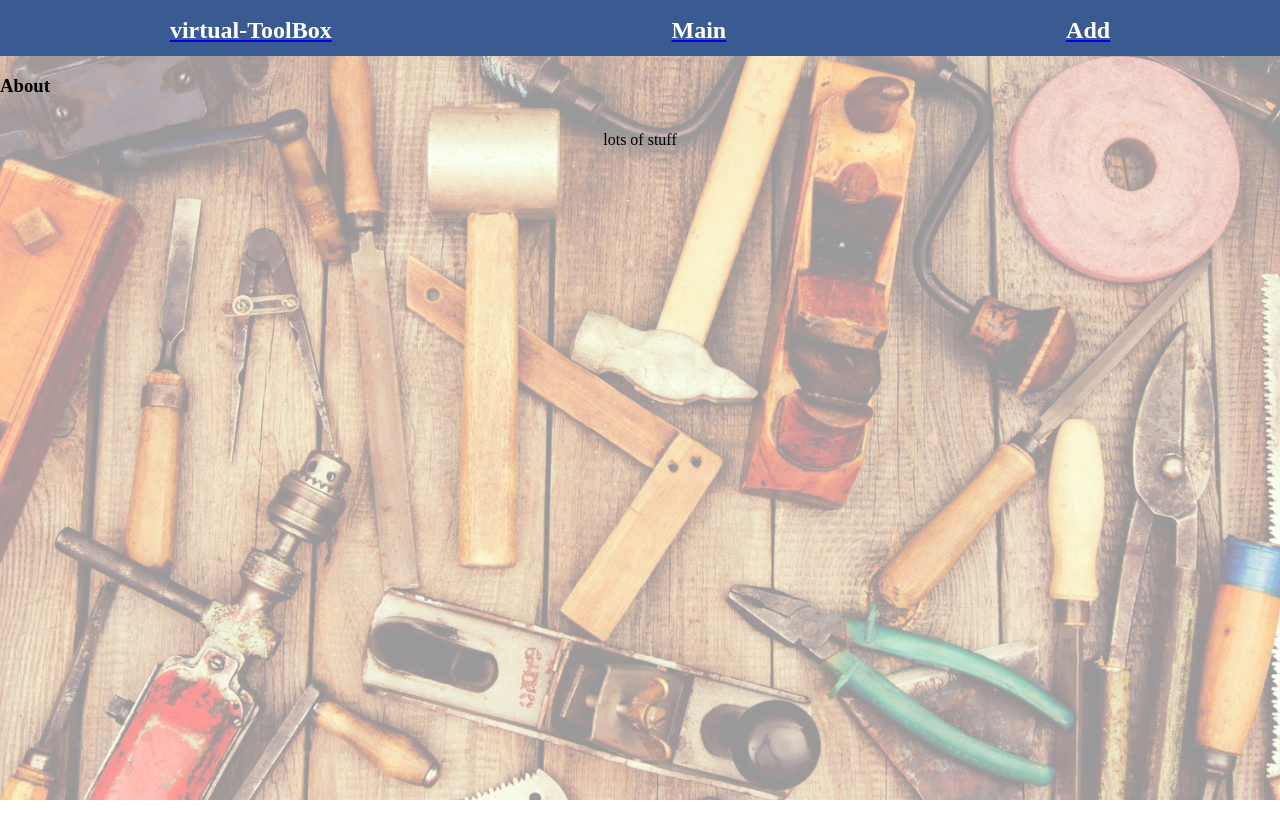
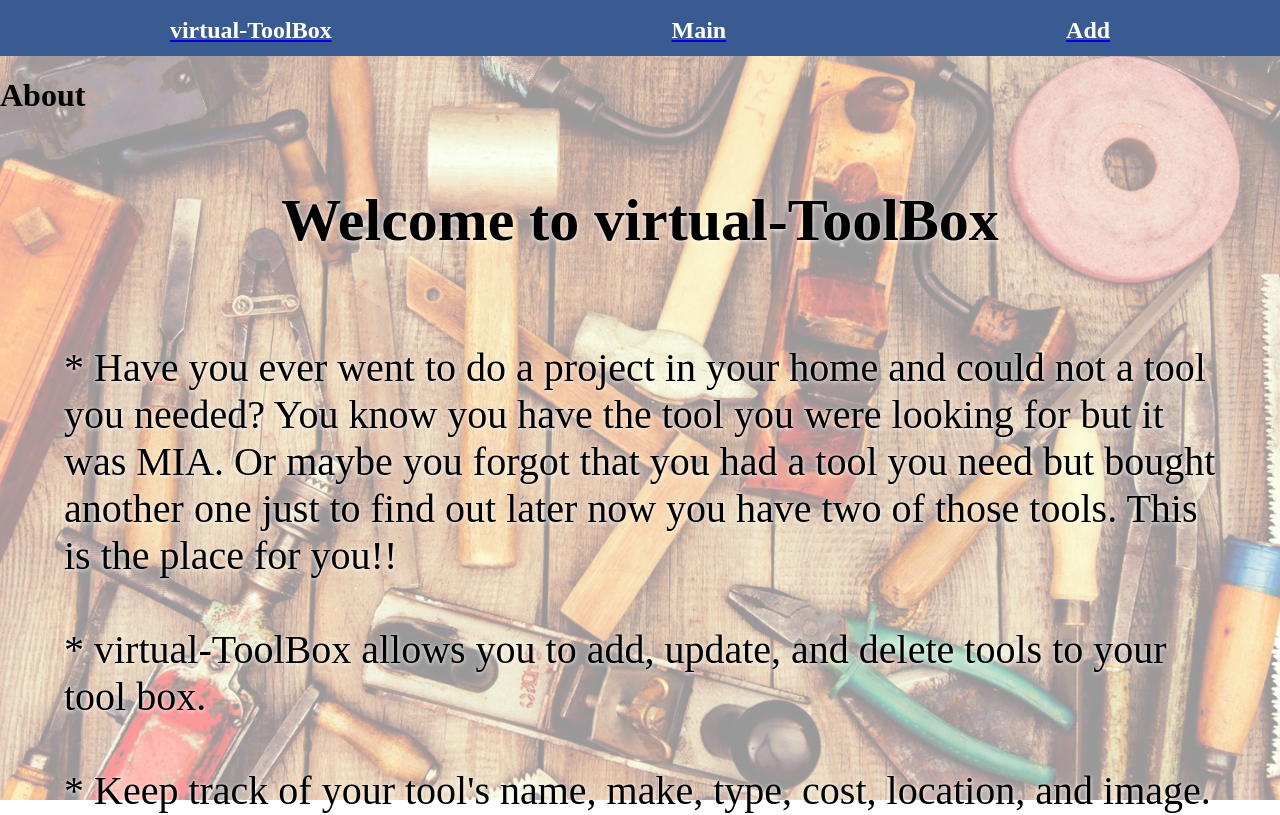
Before and after one commit to shanedubish/virtual-ToolBox, a React (Create React App) app in the folder frontend/: page / in a window 1280 px wide. Shown: the top 815 px of the page. Built offline with nearby package versions, Linux system fonts and the light colour scheme.

Commit message:
added about page and some css

```diff
--- a/frontend/src/components/About.js
+++ b/frontend/src/components/About.js
@@ -4,9 +4,28 @@ class About extends React.Component {
   render() {
     return (
       <div className="about">
-        <h3>About</h3>
+        <h1>About</h1>
         <main>
-          <p>lots of stuff</p>
+          <h2>Welcome to virtual-ToolBox</h2>
+          <p>
+            * Have you ever went to do a project in your home and could not a
+            tool you needed? You know you have the tool you were looking for but
+            it was MIA. Or maybe you forgot that you had a tool you need but
+            bought another one just to find out later now you have two of those
+            tools. This is the place for you!!
+            <br />
+            <br />
+            * virtual-ToolBox allows you to add, update, and delete tools to
+            your tool box.
+            <br />
+            <br />
+            * Keep track of your tool's name, make, type, cost, location, and
+            image.
+            <br />
+            <br />* Also a helpful feature makes it possible with just a click
+            of the mouse to buy another tool on Amozon or Ebay if you tool is
+            lost or broken.
+          </p>
         </main>
       </div>
     );
--- a/frontend/src/components/Main.js
+++ b/frontend/src/components/Main.js
@@ -94,7 +94,7 @@ class Main extends React.Component {
   render() {
     return (
       <div className="main">
-        <h3>Main Page</h3>
+        <h1>Main Page</h1>
 
         <main>
           {this.props.tools.map((tool, i) => {
--- a/frontend/src/index.css
+++ b/frontend/src/index.css
@@ -87,3 +87,7 @@ form {
     padding-top: 20px;
   }
 }
+.about main {
+  font-size: 2.5em;
+  text-shadow: 0px 1px 4px #ffffff;
+}
```
Also changed, not shown: 12 other files (tests, documents, lock files or other folders).
